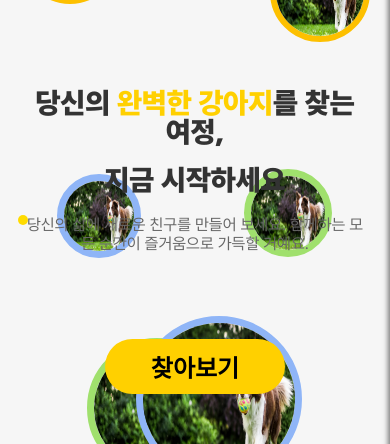
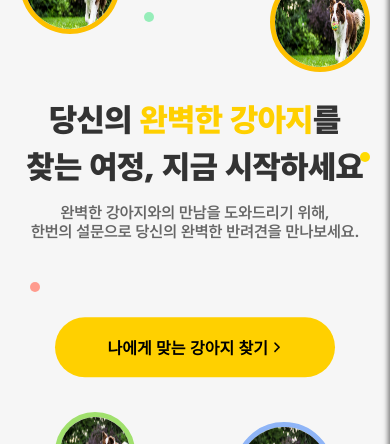
Before and after one commit to strangecook/dogListNext, a Next.js app: page / in a window 390 px wide. Shown: the part 222-666 px from the top of the page. Built offline with nearby package versions, Linux system fonts and the light colour scheme; no server answers; the database is empty.

Commit message:
Feat: Description Mobile page

```diff
--- a/components/Home/Descriptionpage.tsx
+++ b/components/Home/Descriptionpage.tsx
@@ -1,4 +1,4 @@
-import React, { useState } from 'react';
+import React, { useState,useEffect } from 'react';
 import Image from 'next/image';
 import { useRouter } from 'next/router';
 import { DescriptionCover, Context, CircleImageContainer, TitleText, SubscribeForm } from './styles/DescriptionpageCss';
@@ -8,13 +8,29 @@ import dog3 from '../../public/mainwebImage.webp';
 import dog4 from '../../public/mainwebImage.webp';
 import dog5 from '../../public/mainwebImage.webp';
 import dog6 from '../../public/mainwebImage.webp';
+import rightArrow from '../../public/free-icon-right-arrow.png'
 
 const Descriptionpage: React.FC = () => {
   const router = useRouter();
+  const [isMobile, setIsMobile] = useState(false);
 
   const handleStartSurvey = () => {
     router.push('/survey'); // 설문조사 페이지로 이동
   };
+
+    // 뷰포트 크기 감지
+    useEffect(() => {
+      const handleResize = () => {
+        setIsMobile(window.innerWidth <= 768); // 768px 이하를 모바일로 간주
+      };
+
+      // 초기 실행 및 리스너 등록
+      handleResize(); // 초기 실행
+      window.addEventListener('resize', handleResize);
+
+      // 클린업 함수
+      return () => window.removeEventListener('resize', handleResize);
+    }, []);
 
   return (
     <DescriptionCover>
@@ -35,12 +51,21 @@ const Descriptionpage: React.FC = () => {
 
         {/* 텍스트 */}
         <TitleText>
-          <h1>당신의 <span>완벽한 강아지</span>를 찾는 여정,</h1>
-          <h1>지금 시작하세요</h1>
-          <p>당신의 삶에 새로운 친구를 만들어 보세요. 함께하는 모든 순간이 즐거움으로 가득할 거예요.</p>
+        {isMobile ? (
+            <>
+              <h1>당신의 <span>완벽한 강아지</span>를</h1>
+              <h1>찾는 여정, 지금 시작하세요</h1>
+            </>
+          ) : (
+            <>
+              <h1>당신의 <span>완벽한 강아지</span>를 찾는 여정,</h1>
+              <h1>지금 시작하세요</h1>
+            </>
+          )}
+          <p>완벽한 강아지와의 만남을 도와드리기 위해,<br/> 한번의 설문으로 당신의 완벽한 반려견을 만나보세요.</p>
           <div className="TextGap"></div>
           <SubscribeForm>
-            <button>찾아보기</button>
+            <button onClick={handleStartSurvey}>나에게 맞는 강아지 찾기 <Image src={rightArrow} alt="rightArrow" className="button_rightArrow" /> </button>
           </SubscribeForm>
         </TitleText>
       </Context>
--- a/components/Home/styles/DescriptionpageCss.tsx
+++ b/components/Home/styles/DescriptionpageCss.tsx
@@ -29,7 +29,7 @@ export const TitleText = styled.div`
   width: 100%;
 
   h1 {
-    font-size: 3.5rem;
+    font-size: 3.6rem;
     font-weight: 900;
     line-height: 0.8;
     color: #333;
@@ -37,16 +37,22 @@ export const TitleText = styled.div`
       color: #FFD000;
     }
     @media (max-width: 768px) {
-      font-size: 1.8em;
-      line-height: 1;
+      font-size: 2em;
+      line-height: 0.8;
     }
   }
 
 
   p {
     margin-top: 20px;
+    font-size: 1.1rem;
+    font-weight: 400;
+    color: #666;
+
+    @media (max-width: 768px) {
     font-size: 1rem;
-    color: #666;
+    font-weight: 600;
+    }
   }
 
   .TextGap{
@@ -55,15 +61,16 @@ export const TitleText = styled.div`
 `;
 
 export const SubscribeForm = styled.div`
-  margin-top: 30px;
+  margin-top: 20px;
   display: flex;
   justify-content: center;
   gap: 10px;
 
   button {
-    width: 180px;
+    width: 330px;
+    height: 60px;
     padding: 10px 20px;
-    font-size: 1.5rem;
+    font-size: 0.9rem;
     font-weight: 900;
     background-color: #FFD000;
     color: black;
@@ -75,6 +82,25 @@ export const SubscribeForm = styled.div`
     &:hover {
       background-color: #cc8400;
       color: white;
+
+      .button_rightArrow{
+      filter: invert(100%); /* 흰색으로 변경 */
+    }
+    }
+
+    .button_rightArrow{
+      width: 10px;
+      height: 10px;
+      vertical-align: middle; /* 텍스트와 정렬 유지 */
+  position: relative; /* 상대적인 위치 조정 */
+  top: -2px; /* 위로 2px 이동 */
+    }
+
+
+    @media (max-width: 768px) {
+      font-size: 1rem;
+      width: 280px;
+      height: 60px;
     }
   }
 `;
@@ -89,12 +115,6 @@ export const CircleImageContainer = styled.div`
     position: absolute;
     border-radius: 50%;
     border: 5px solid #FDC000;
-    transition: transform 0.3s ease, opacity 0.3s ease;
-
-    &:hover {
-      transform: scale(1.1);
-      opacity: 1;
-    }
   }
 
   .image1 {
@@ -105,11 +125,11 @@ export const CircleImageContainer = styled.div`
     border: 8px solid #FDC000;
 
     @media (max-width: 768px) {
-    top: 12px;
+    top: 42px;
     left: 0%;
     width: 100px;
     height: 100px;
-    border: 6px solid #FDC000;
+    border: 5px solid #FDC000;
     }
   }
 
@@ -121,11 +141,11 @@ export const CircleImageContainer = styled.div`
     border: 8px solid #FDC000;
 
     @media (max-width: 768px) {
-    top: 50px;
+    top: 80px;
     right: 0%;
     width: 100px;
     height: 100px;
-    border: 6px solid #FDC000;
+    border: 5px solid #FDC000;
     }
   }
 
@@ -135,6 +155,14 @@ export const CircleImageContainer = styled.div`
     width: 140px;
     height: 140px;
     border: 7px solid #A0E06D;
+
+    @media (max-width: 768px) {
+      bottom: -200px;
+      left: 10%;
+    width: 80px;
+    height: 80px;
+    border: 5px solid #A0E06D;
+    }
   }
 
   .image4 {
@@ -143,6 +171,10 @@ export const CircleImageContainer = styled.div`
     width: 88px;
     height: 88px;
     border: 7px solid #A0E06D;
+
+    @media (max-width: 768px) {
+      display: none;
+    }
   }
 
 
@@ -152,6 +184,11 @@ export const CircleImageContainer = styled.div`
     width: 84px;
     height: 84px;
     border: 7px solid #8FB5F7;
+
+    @media (max-width: 768px) {
+      display: none;
+    }
+
   }
 
   .image6 {
@@ -160,6 +197,14 @@ export const CircleImageContainer = styled.div`
     width: 166px;
     height: 166px;
     border: 7px solid #8FB5F7;
+
+    @media (max-width: 768px) {
+      bottom: -230px;
+      right: 10.3%;
+    width: 100px;
+    height: 100px;
+    border: 5px solid #8FB5F7;
+    }
   }
 
   .color-circle {
@@ -180,7 +225,7 @@ export const CircleImageContainer = styled.div`
   @media (max-width: 768px) {
     width: 10px;
     height: 10px;
-    top: 90px;
+    top: 120px;
     left: 124px;
   }
 }
@@ -192,22 +237,22 @@ export const CircleImageContainer = styled.div`
   @media (max-width: 768px) {
     width: 10px;
     height: 10px;
-    top: 22px;
+    top: 52px;
     right: 150px;
   }
 }
 
 .circle3 {
-  bottom: -68px;
-  left: 141px;
-  width: 16px;
-  height: 16px;
+  bottom: 0px;
+  left: 10px;
+  width: 10px;
+  height: 10px;
   background-color: #FF9B8E;
 }
 
 .circle4 {
-  bottom: 67px;
-  right: 342px;
+  bottom: 130px;
+  right: 0px;
   width: 10px;
   height: 10px;
   background-color: #FFDB00;
```
Also changed, not shown: public/free-icon-right-arrow.png (added).
